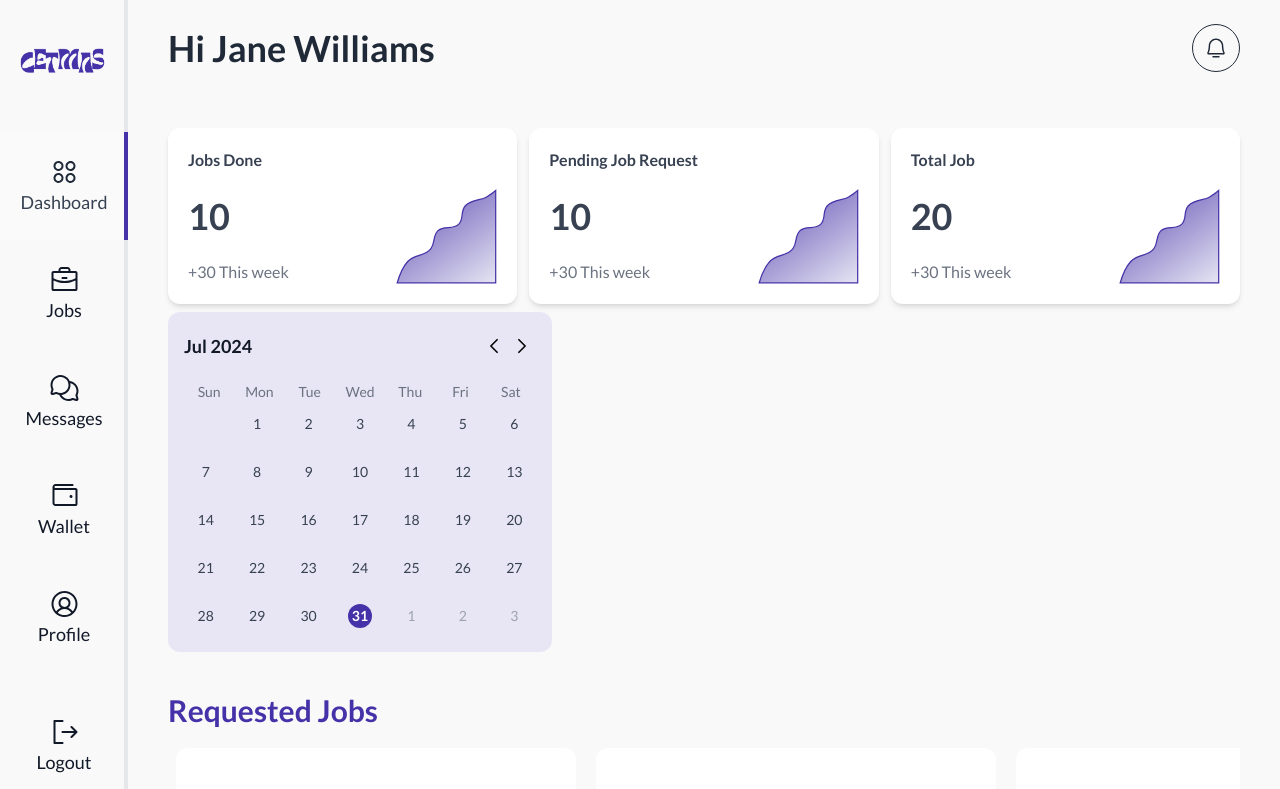
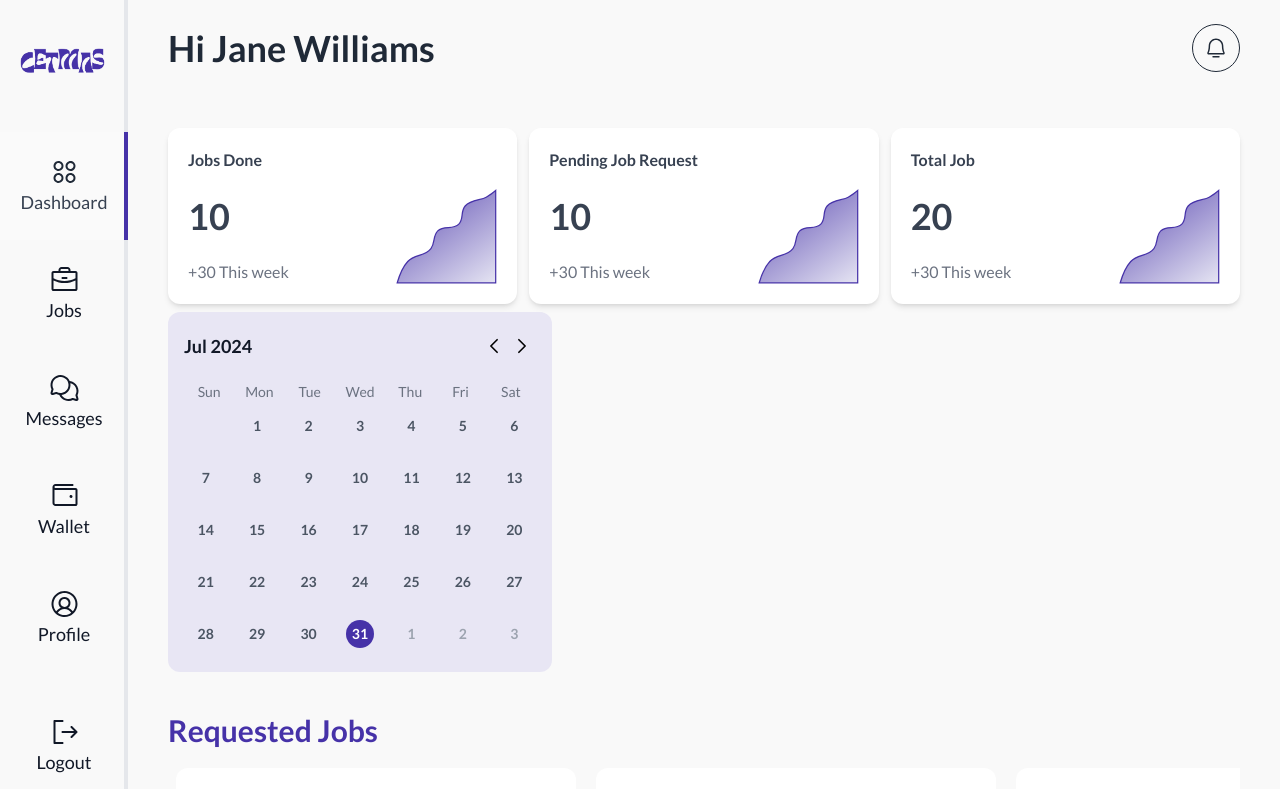
Before and after one commit to springboot20/CETMAS-LANDING-PAGE, a React (Vite) app: page /talent/dashboard in a window 1280 px wide. Shown: the top 789 px of the page. Built offline with nearby package versions, Linux system fonts and the light colour scheme; a web font is replaced by a local one.

Commit message:
calender component updated

```diff
--- a/src/components/calender/Calendar.tsx
+++ b/src/components/calender/Calendar.tsx
@@ -13,7 +13,6 @@ export const Calendar: React.FC = () => {
     daysOfWeeks,
     selectedDay,
     setSelectedDay,
-    today,
   } = useCalendar();
 
   return (
@@ -66,20 +65,22 @@ export const Calendar: React.FC = () => {
               }}
               className={classNames(
                 isEqual(day, selectedDay) && "text-white",
-                !isEqual(day, selectedDay) && "hover:bg-white",
-                !isEqual(day, selectedDay) && isToday(day) && "text-gray-900",
+                !isEqual(day, selectedDay) && "hover:bg-gray-200",
+                !isEqual(day, selectedDay) && isToday(day) && "text-gray-500",
                 !isEqual(day, selectedDay) &&
                   !isToday(day) &&
-                  isSameMonth(day, today) &&
-                  "text-gray-700",
+                  isSameMonth(day, firstDayCurrentMonth) &&
+                  "text-gray-600",
                 !isEqual(day, selectedDay) &&
                   !isToday(day) &&
-                  !isSameMonth(day, today) &&
+                  !isSameMonth(day, firstDayCurrentMonth) &&
                   "text-gray-400",
                 isEqual(day, selectedDay) && !isToday(day) && "bg-gray-400",
-                isToday(day) && "bg-[#4632A8] text-white",
-                isEqual(day, selectedDay) && isToday(day) && "font-semibold ",
-                "h-6 w-6 mx-auto flex transition text-sm items-center justify-center rounded-full cursor-pointer",
+                isEqual(day, selectedDay) &&
+                  isToday(day) &&
+                  "bg-[#4632A8] text-white",
+                (!isEqual(day, selectedDay) || isToday(day)) && "font-semibold",
+                "h-7 w-7 mx-auto flex transition text-sm items-center justify-center rounded-full cursor-pointer",
               )}
             >
               <time dateTime={format(day, "yyyy-MMM-d")}>
--- a/src/context/CalenderContext.tsx
+++ b/src/context/CalenderContext.tsx
@@ -42,7 +42,6 @@ export const CalenderProvider: React.FC<{ children: React.ReactNode }> = ({
   return (
     <CalenderContext.Provider
       value={{
-        today,
         firstDayCurrentMonth,
         daysOfWeeks,
         setSelectedDay,
--- a/src/types/context.ts
+++ b/src/types/context.ts
@@ -1,6 +1,5 @@
 export interface CalenderInterface {
   newDays: Date[];
-  today: Date;
   selectedDay: Date;
   daysOfWeeks: string[];
   firstDayCurrentMonth: Date;
```
